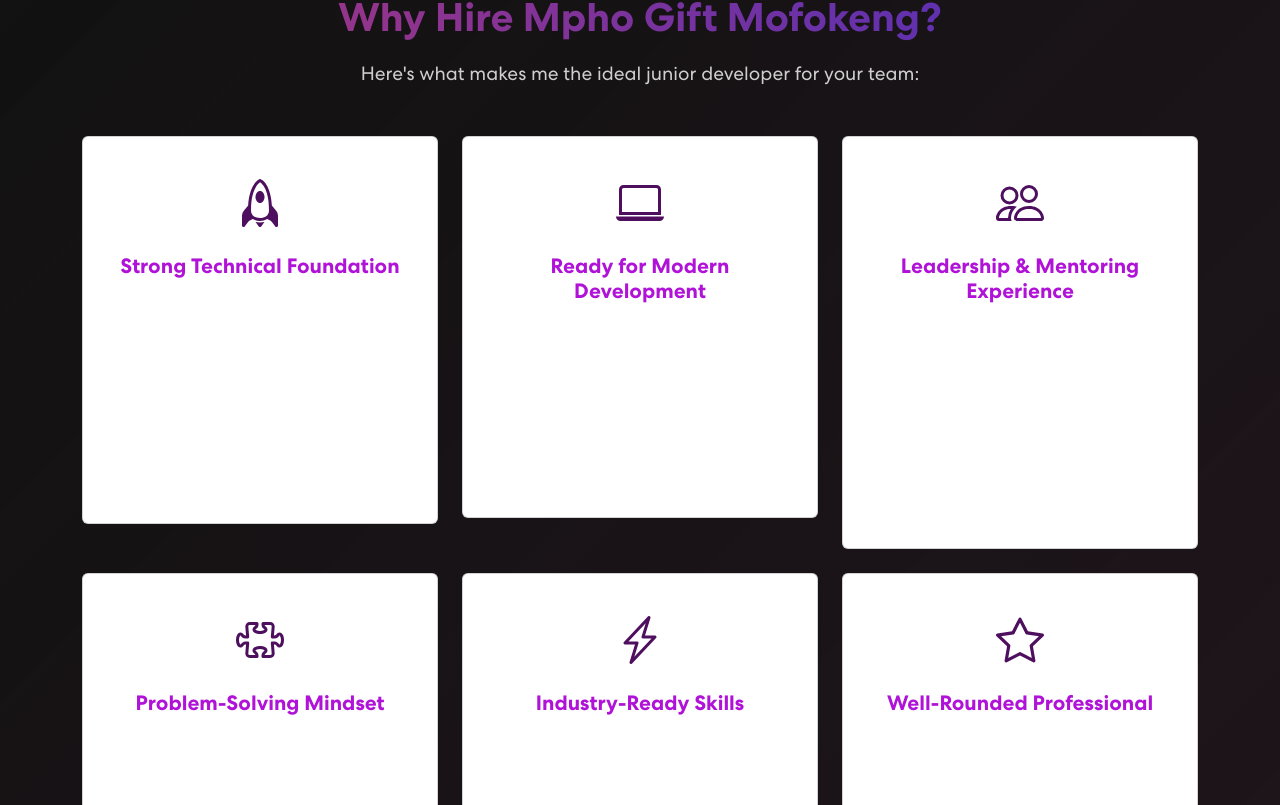
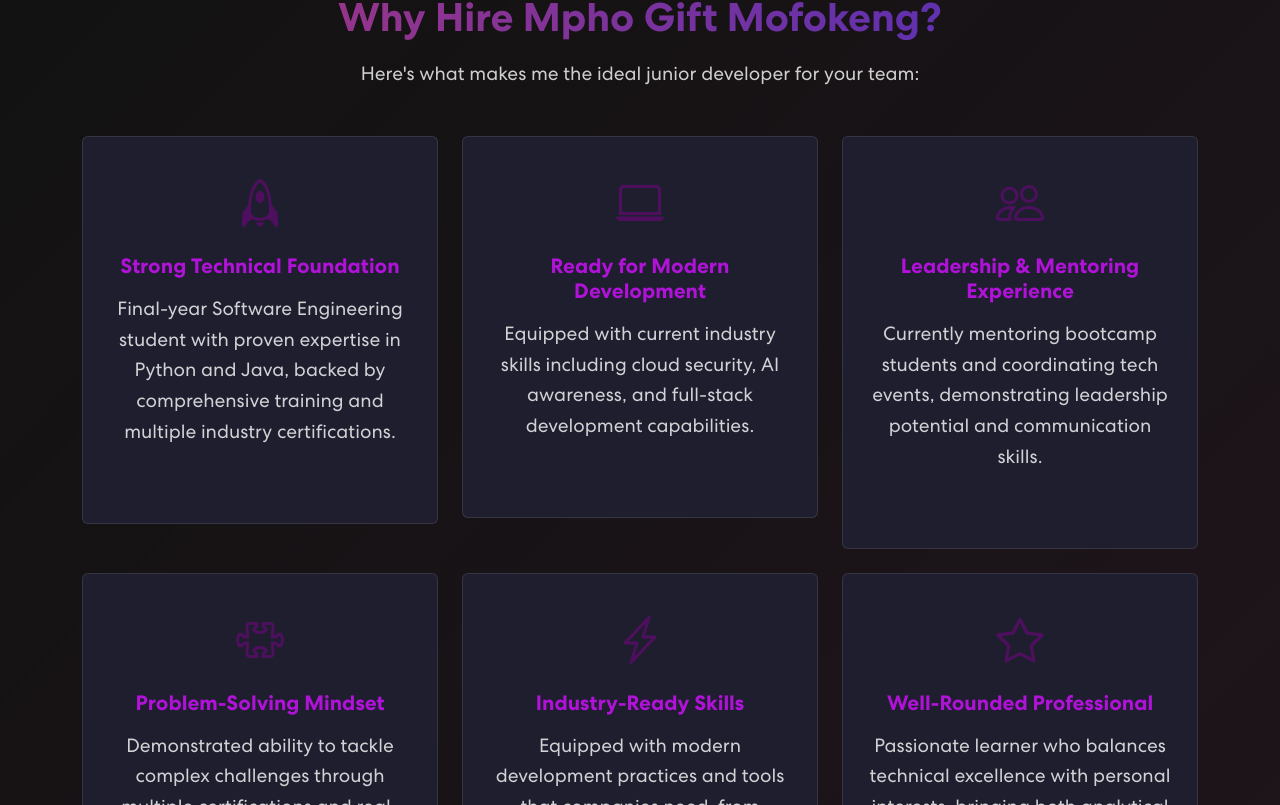
Before and after one commit to GiftM5/my-portfolio, a React (Create React App) app: page / in a window 1280 px wide. Shown: the part 3895-4700 px from the top of the page. Built offline with nearby package versions, Linux system fonts and the light colour scheme.

Commit message:
Finally changed the color of the why hire me cards

```diff
--- a/src/App.css
+++ b/src/App.css
@@ -1002,8 +1002,13 @@ nav.navbar .navbar-toggler[aria-expanded="true"] .navbar-toggler-icon {
 }
 
 .reason-card {
-  background-color: #1e1e2f; /* dark color for the outside of the card */
+  background-color: #1e1e2f; /* dark color for all cards by default */
   border: 1px solid rgba(255, 255, 255, 0.1);
+  border-radius: 15px;
+  height: 100%;
+  cursor: pointer;
+  transition: all 0.3s ease-in-out;
+  overflow: hidden;
 }
 
 .reason-card:hover,
--- a/src/components/WhyHireMe.js
+++ b/src/components/WhyHireMe.js
@@ -117,6 +117,7 @@ export const WhyHireMe = () => {
                       }`}
                       onMouseEnter={() => setActiveCard(reason.id)}
                       onMouseLeave={() => setActiveCard(null)}
+                       style={{ backgroundColor: '#1e1e2f', border: '1px solid rgba(255,255,255,0.1)' }}
                     >
                       <Card.Body>
                         <div className="reason-icon">{reason.icon}</div>
```
